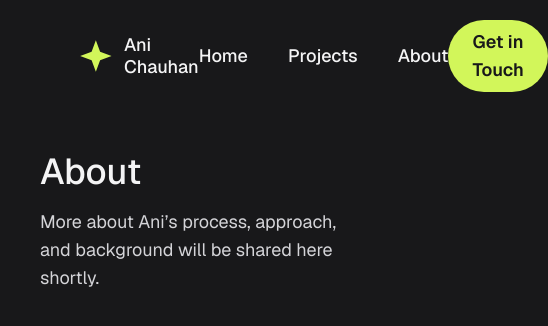
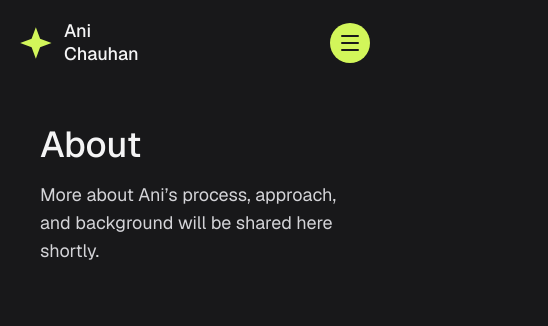
Before and after one commit to lordexe/portfolio-website-2025, a Next.js app: page /about in a window 390 px wide. Shown: the top 326 px of the page, 548 px wide, since content can reach past the window. Built offline with nearby package versions, Linux system fonts and the light colour scheme.

Commit message:
Added menu navbar

```diff
--- a/src/components/nav.tsx
+++ b/src/components/nav.tsx
@@ -1,29 +1,39 @@
 import Link from "next/link";
+import { useState, useEffect } from "react";
+import { Menu, X } from "lucide-react";
+import { motion } from "framer-motion";
 
-const navLinks = [
+const BRAND_COLOR = "#D2F65A";
+
+const links = [
   { href: "/", label: "Home" },
   { href: "/projects", label: "Projects" },
   { href: "/about", label: "About" },
+  { href: "mailto:thechauhananirudh@gmail.com", label: "Get in Touch" },
 ];
 
 export function Nav() {
+  const [open, setOpen] = useState(false);
+
+  useEffect(() => {
+    if (open) {
+      document.body.style.overflow = 'hidden';
+    } else {
+      document.body.style.overflow = 'unset';
+    }
+
+    return () => {
+      document.body.style.overflow = 'unset';
+    };
+  }, [open]);
+
   return (
-    <header className="px-20 py-5">
-      <nav className="flex w-full items-center justify-between">
-        <Link className="flex items-center gap-3" href="/" aria-label="Ani Chauhan home">
+    <header className="px-5 py-5 md:px-20">
+      <nav className="relative flex w-full items-center justify-between">
+        <Link className="flex items-center gap-3 z-40" href="/" aria-label="Ani Chauhan home">
           <span className="inline-flex h-8 w-8 items-center justify-center">
-            <svg
-              width="54"
-              height="53"
-              viewBox="0 0 54 53"
-              fill="none"
-              xmlns="http://www.w3.org/2000/svg"
-              className="h-full w-full"
-            >
-              <path
-                d="M26.7539 0L33.9113 19.3426L53.2539 26.5L33.9113 33.6574L26.7539 53L19.5965 33.6574L0.253906 26.5L19.5965 19.3426L26.7539 0Z"
-                fill="#D2F65A"
-              />
+            <svg width="54" height="53" viewBox="0 0 54 53" fill="none" xmlns="http://www.w3.org/2000/svg" className="h-full w-full">
+              <path d="M26.7539 0L33.9113 19.3426L53.2539 26.5L33.9113 33.6574L26.7539 53L19.5965 33.6574L0.253906 26.5L19.5965 19.3426L26.7539 0Z" fill={BRAND_COLOR} />
             </svg>
           </span>
           <span className="flex flex-col font-saans text-lg leading-tight">
@@ -31,19 +41,88 @@ export function Nav() {
             <span>Chauhan</span>
           </span>
         </Link>
-        <div className="flex items-center gap-10 text-lg font-medium">
-          {navLinks.map((item) => (
-            <Link key={item.href} href={item.href} className="transition-colors duration-200 hover:text-[#fafafa]">
-              {item.label}
+
+        <button
+          className="md:hidden z-40 inline-flex h-10 w-10 items-center justify-center rounded-full text-[#18181a]"
+          style={{ backgroundColor: BRAND_COLOR }}
+          onClick={() => setOpen(true)}
+          aria-label="Open menu"
+        >
+          <Menu size={24} />
+        </button>
+
+        <div className="hidden md:flex items-center gap-10 text-lg font-medium">
+          {links.slice(0, 3).map((l) => (
+            <Link key={l.href} href={l.href} className="transition-colors duration-200 hover:text-[#fafafa]">
+              {l.label}
             </Link>
           ))}
         </div>
+
         <Link
           href="mailto:thechauhananirudh@gmail.com"
-          className="rounded-full bg-[#D2F65A] px-6 py-2 text-lg font-semibold text-[#18181a] transition-transform duration-200 hover:-translate-y-0.5"
+          className="hidden md:block rounded-full px-6 py-2 text-lg font-semibold text-[#18181a] transition-transform duration-200 hover:-translate-y-0.5"
+          style={{ backgroundColor: BRAND_COLOR }}
         >
           Get in Touch
         </Link>
+
+        {open && (
+          <div
+            className="fixed inset-0 z-30 bg-black/50 md:hidden"
+            onClick={() => setOpen(false)}
+            aria-hidden="true"
+          />
+        )}
+
+        <motion.div
+          className="md:hidden absolute top-0 right-0 z-40 overflow-hidden rounded-xl"
+          style={{ backgroundColor: BRAND_COLOR, transformOrigin: "top right" }}
+          initial={false}
+          animate={open ? { scale: 1, opacity: 1 } : { scale: 0, opacity: 0 }}
+          transition={{ type: "tween", duration: 0.6, ease: "circInOut" }}
+        >
+          <div className="w-64 p-4">
+            <div className="flex items-center justify-between">
+              <span className="text-xs font-bold opacity-50 text-[#18181a]">MENU</span>
+              <button
+                className="rounded-full p-2"
+                onClick={() => setOpen(false)}
+                aria-label="Close menu"
+              >
+                <X size={20} color="#18181a"/>
+              </button>
+            </div>
+
+            <motion.ul
+              className="mt-2 flex flex-col"
+              initial="closed"
+              animate={open ? "open" : "closed"}
+              variants={{
+                open: { transition: { staggerChildren: 0.06, delayChildren: 0.15 } },
+                closed: { transition: { staggerChildren: 0.04, staggerDirection: -1 } },
+              }}
+            >
+              {links.map((l) => (
+                <motion.li
+                  key={l.href}
+                  variants={{
+                    open: { x: 0, opacity: 1, transition: { type: "tween", duration: 0.35, ease: "circOut" } },
+                    closed: { x: -12, opacity: 0, transition: { type: "tween", duration: 0.18, ease: "circIn" } },
+                  }}
+                >
+                  <Link
+                    href={l.href}
+                    className="block py-2 text-lg font-semibold text-[#18181a] hover:opacity-80"
+                    onClick={() => setOpen(false)}
+                  >
+                    {l.label}
+                  </Link>
+                </motion.li>
+              ))}
+            </motion.ul>
+          </div>
+        </motion.div>
       </nav>
     </header>
   );
```
